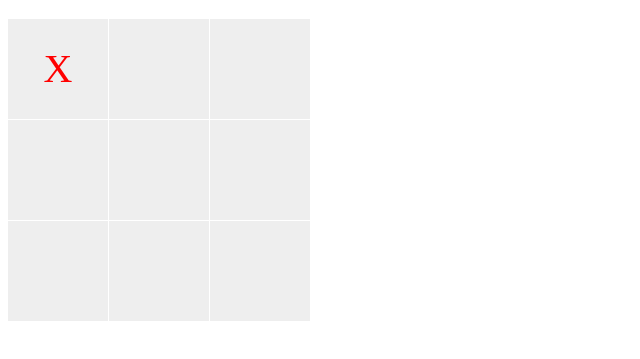
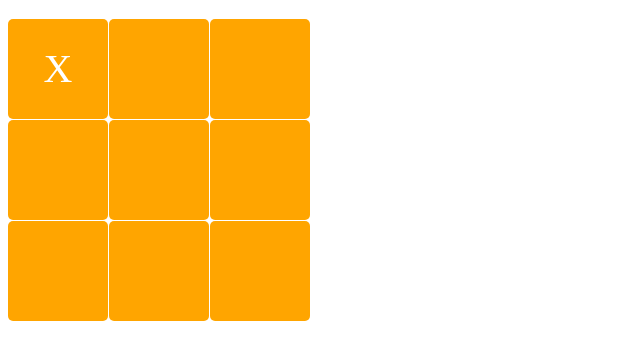
Before and after one commit to Chetan007-cell/Tic-Tac-Toe_Game_Website, a plain HTML site: page index.html in a window 1280 px wide. Both pictures are taken after a click on the element 58 px from the left and 129 px from the top of the page. Shown: the part 61-420 px from the top of the page, without its empty margins (0-640 px from the left). Drawn offline with Linux system fonts and the light colour scheme.

Commit message:
Update index.html

```diff
--- a/index.html
+++ b/index.html
@@ -11,9 +11,10 @@
       grid-gap: 1px;
     }
     .cell {
+        border-radius: 5%;
       width: 100px;
       height: 100px;
-      background-color: #eee;
+      background-color: orange;
       display: grid;
       justify-content: center;
       align-items: center;
@@ -21,6 +22,7 @@
       cursor: pointer;
     }
     .cell:hover {
+        border-radius: 5%;
       background-color: #ddd;
     }
   </style>
@@ -66,7 +68,7 @@
         }
 
         cell.textContent = currentPlayer;
-        cell.style.color = currentPlayer === 'X' ? 'red' : 'blue';
+        cell.style.color = currentPlayer === 'X' ? 'white' : 'black';
 
         if (checkWin(currentPlayer)) {
           announceResult(`${currentPlayer} wins!`);
```
